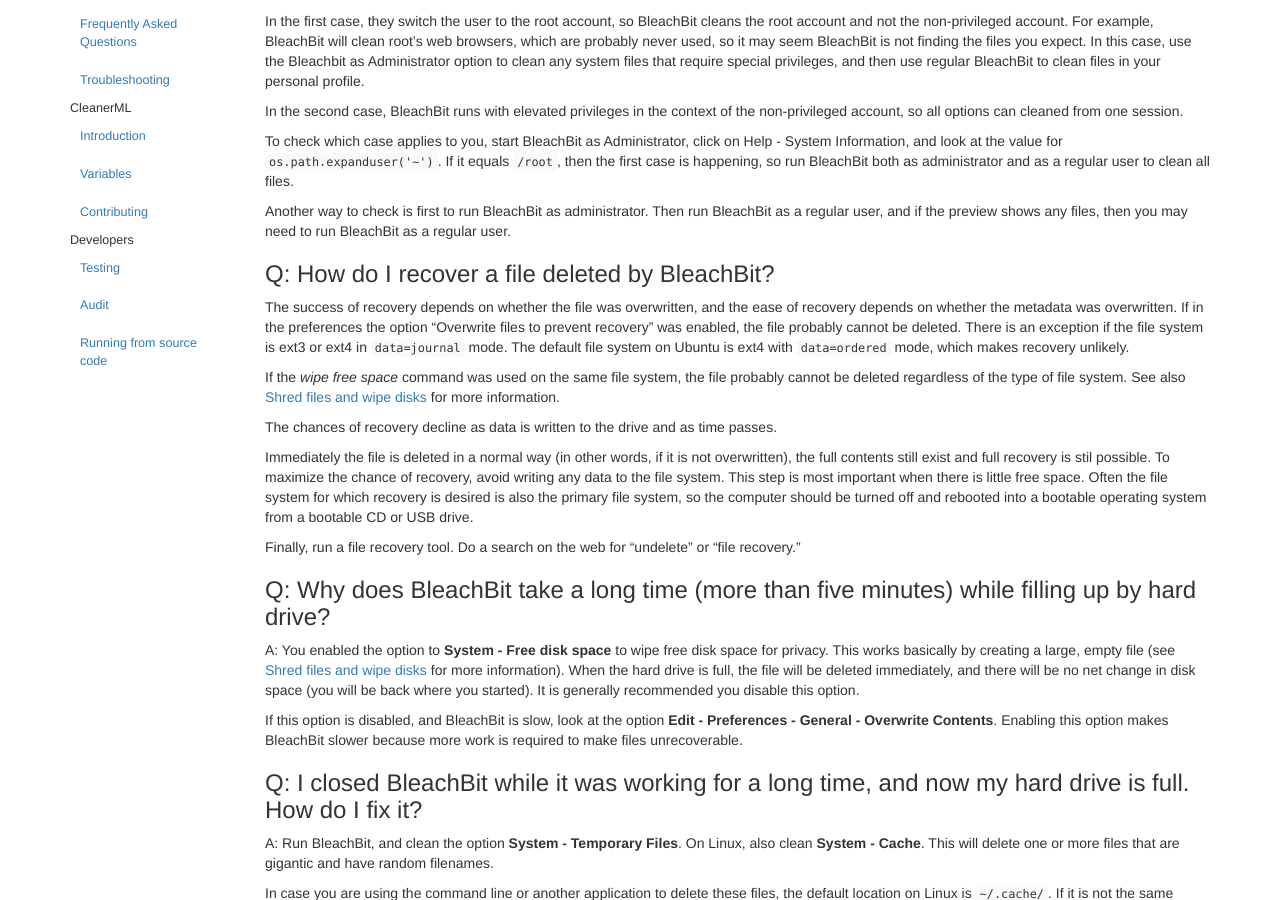
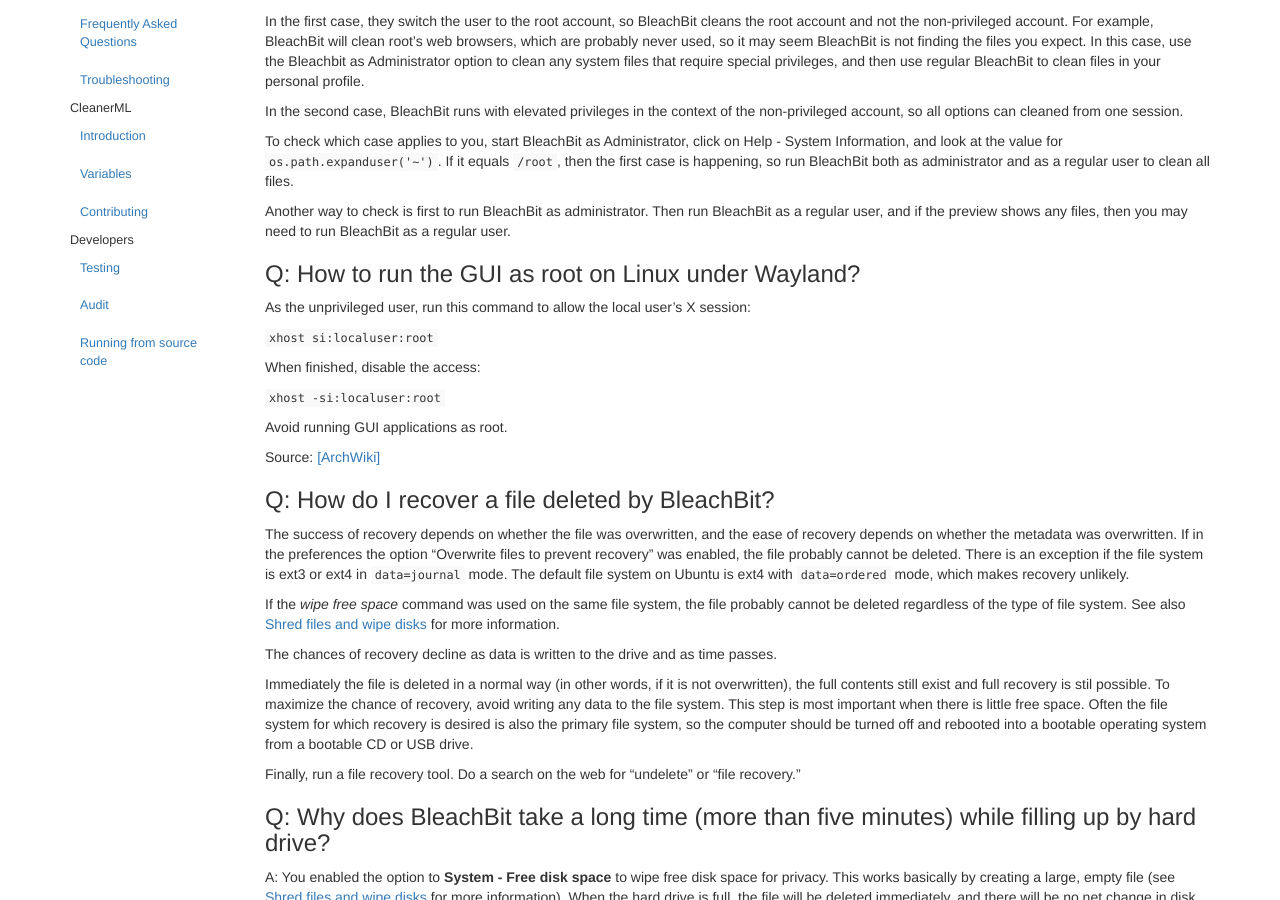
Before and after one commit to bleachbit/docs, a Jekyll site: the page built from _posts/2015-09-25-frequently-asked-questions.md, in a window 1280 px wide and 900 px high, scrolled down 463 px. Built offline with Jekyll 4.4.1, drawn with Linux system fonts in a browser that asks for light colours.

Commit message:
Add note about Wayland
Follow up to https://github.com/bleachbit/bleachbit/pull/1205

````diff
--- a/_posts/2015-09-25-frequently-asked-questions.md
+++ b/_posts/2015-09-25-frequently-asked-questions.md
@@ -25,6 +25,20 @@
 To check which case applies to you, start BleachBit as Administrator, click on Help - System Information, and look at the value for ```os.path.expanduser('~')```. If it equals ```/root```, then the first case is happening, so run BleachBit both as administrator and as a regular user to clean all files.
 
 Another way to check is first to run BleachBit as administrator. Then run BleachBit as a regular user, and if the preview shows any files, then you may need to run BleachBit as a regular user.
+
+### Q: How to run the GUI as root on Linux under Wayland?
+
+As the unprivileged user, run this command to allow the local user's X session:
+
+```xhost si:localuser:root```
+
+When finished, disable the access:
+
+```xhost -si:localuser:root```
+
+Avoid running GUI applications as root.
+
+Source: [[ArchWiki]](https://wiki.archlinux.org/title/Running_GUI_applications_as_root)
 
 ### Q: How do I recover a file deleted by BleachBit?
 
````
